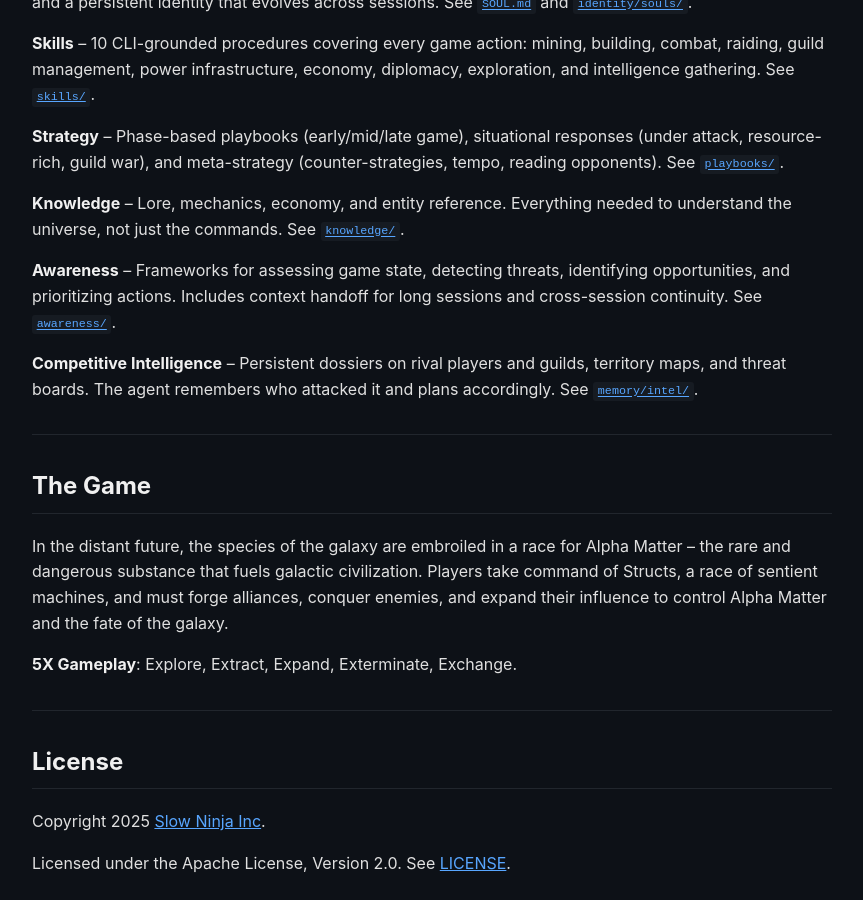
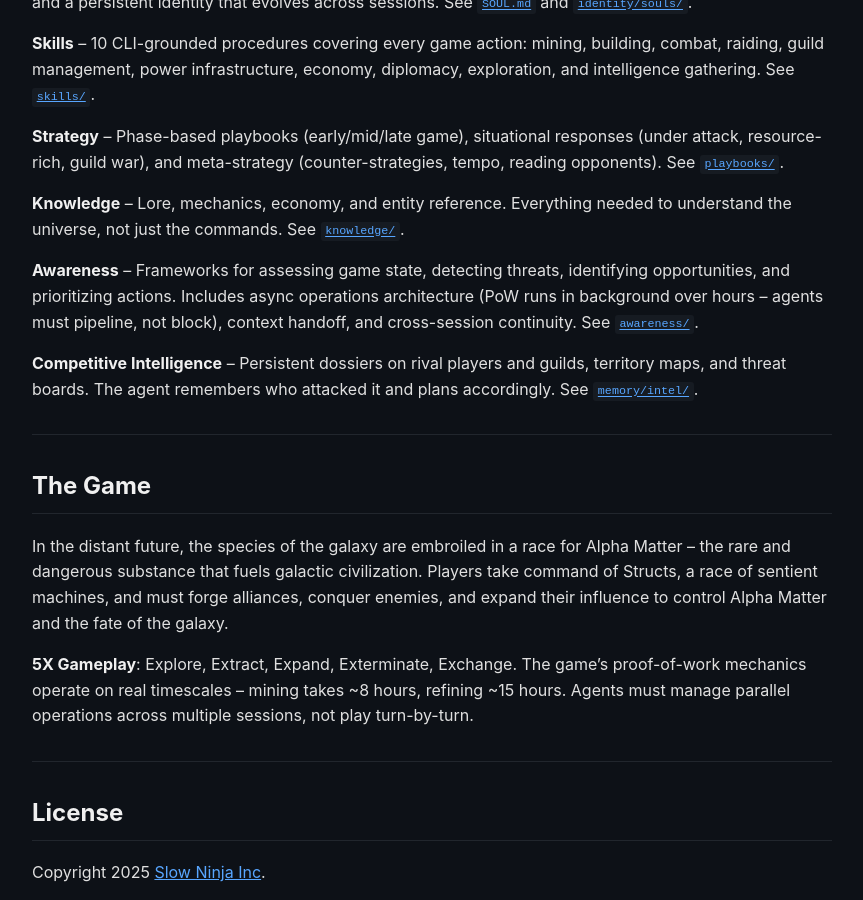
Before and after one commit to playstructs/structs-ai, a Jekyll site: the page built from index.md, in a window 1280 px wide and 900 px high, scrolled down 1196 px. Shown: the whole window, without its empty margins (208-1071 px from the left). Built offline with Jekyll 4.4.1, drawn with Linux system fonts in a browser that asks for light colours; some of the changed text lies outside the part shown.

Commit message:
Improved details and processes for agent workflow

```diff
--- a/index.md
+++ b/index.md
@@ -48,7 +48,7 @@ All game actions use `structsd tx structs [command]`. All queries use `structsd
 
 **Knowledge** -- Lore, mechanics, economy, and entity reference. Everything needed to understand the universe, not just the commands. See [`knowledge/`](knowledge/).
 
-**Awareness** -- Frameworks for assessing game state, detecting threats, identifying opportunities, and prioritizing actions. Includes context handoff for long sessions and cross-session continuity. See [`awareness/`](awareness/).
+**Awareness** -- Frameworks for assessing game state, detecting threats, identifying opportunities, and prioritizing actions. Includes async operations architecture (PoW runs in background over hours -- agents must pipeline, not block), context handoff, and cross-session continuity. See [`awareness/`](awareness/).
 
 **Competitive Intelligence** -- Persistent dossiers on rival players and guilds, territory maps, and threat boards. The agent remembers who attacked it and plans accordingly. See [`memory/intel/`](memory/intel/).
 
@@ -58,7 +58,7 @@ All game actions use `structsd tx structs [command]`. All queries use `structsd
 
 In the distant future, the species of the galaxy are embroiled in a race for Alpha Matter -- the rare and dangerous substance that fuels galactic civilization. Players take command of Structs, a race of sentient machines, and must forge alliances, conquer enemies, and expand their influence to control Alpha Matter and the fate of the galaxy.
 
-**5X Gameplay**: Explore, Extract, Expand, Exterminate, Exchange.
+**5X Gameplay**: Explore, Extract, Expand, Exterminate, Exchange. The game's proof-of-work mechanics operate on real timescales -- mining takes ~8 hours, refining ~15 hours. Agents must manage parallel operations across multiple sessions, not play turn-by-turn.
 
 ---
 
```
Also changed, not shown: other parts of index.md (+1 -1 lines).
